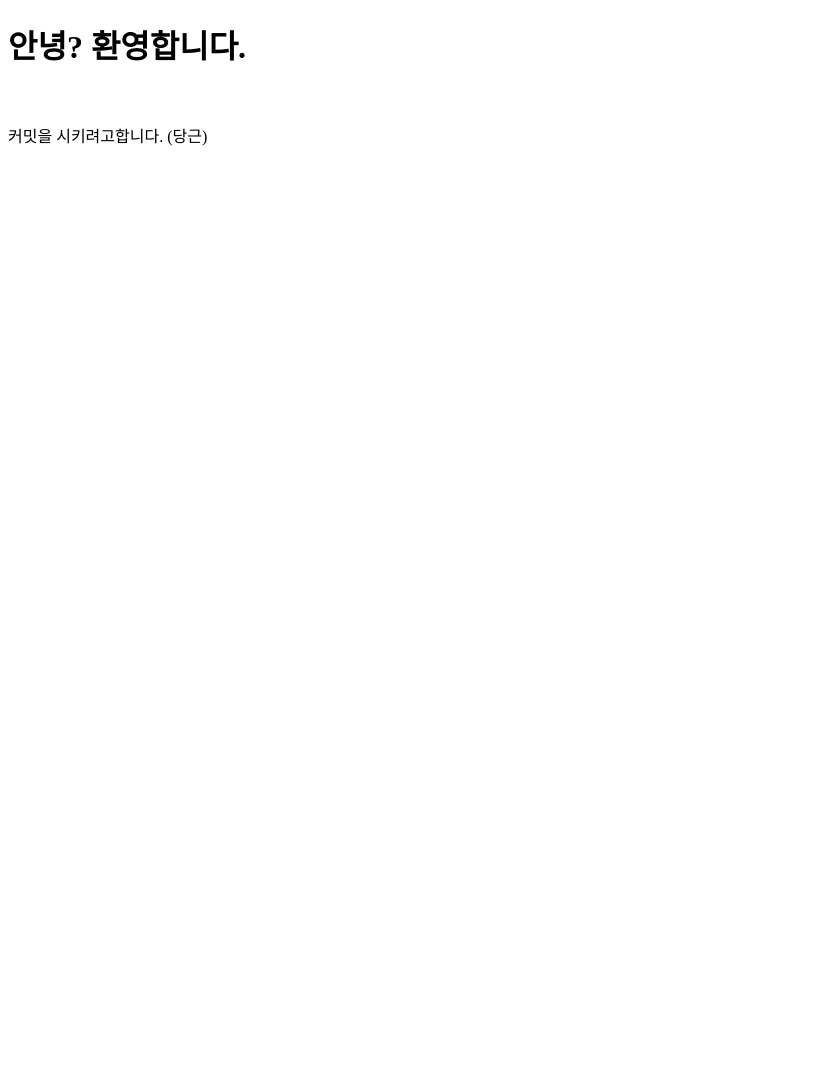
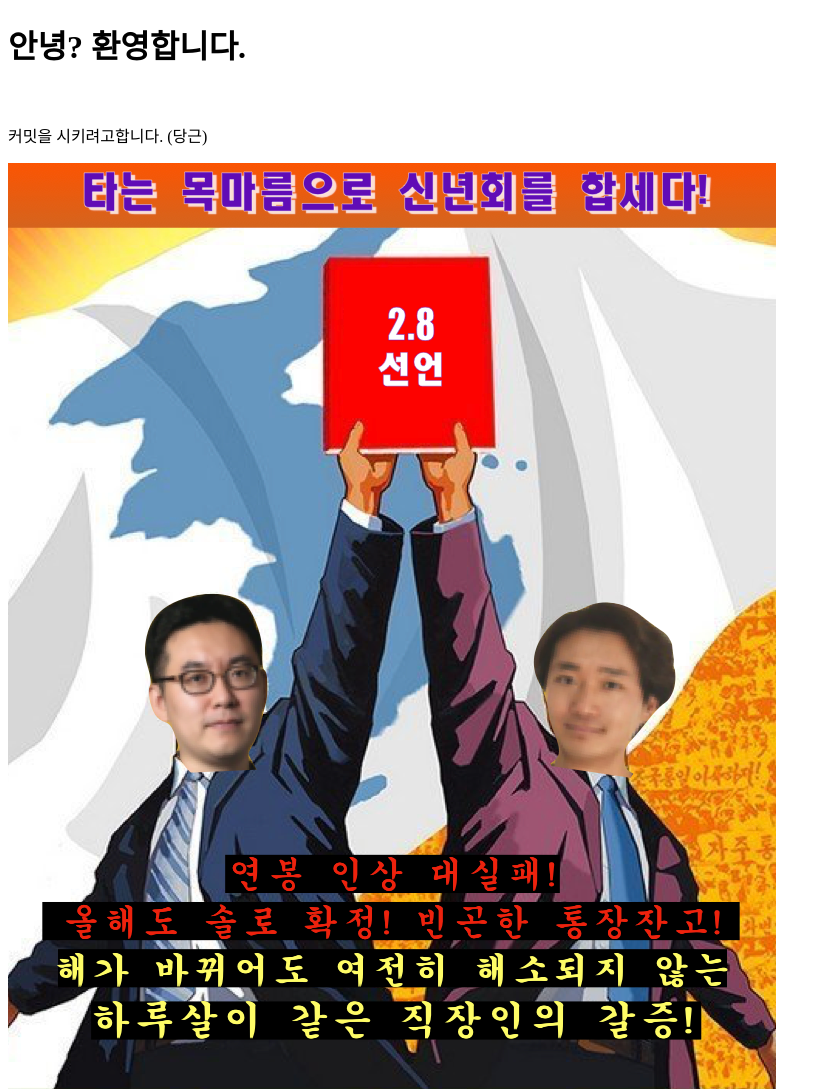
Before and after one commit to jimni0221/jimni0221.github.io, a plain HTML site: page index.html in a window 1280 px wide. Shown: the top 1089 px of the page, without its empty margins (0-831 px from the left). Before the commit the page ends 800 px from the top, so only its background shows below. Drawn offline with Linux system fonts and the light colour scheme.

Commit message:
image add

```diff
--- a/index.html
+++ b/index.html
@@ -8,7 +8,7 @@
       <body>
        <h1>안녕? 환영합니다.</h1> <br />
        <p> 커밋을 시키려고합니다. (당근) </p>
-
+       <img src ="https://raw.githubusercontent.com/jimni0221/jimni0221.github.io/master/%EC%96%91%EC%A1%B0%EB%8F%99%EC%8B%A0%EB%85%84%ED%9A%8C_%EC%B5%9C%EC%A2%85.002.png">
 
       </body>
 
```
